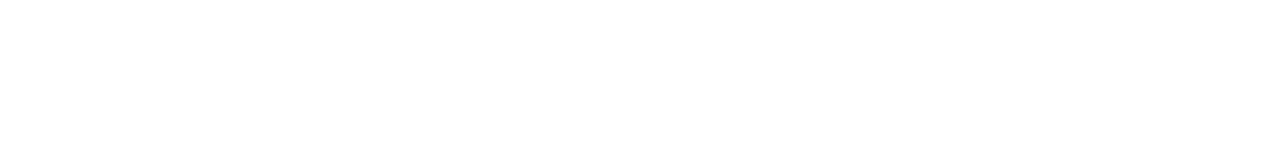
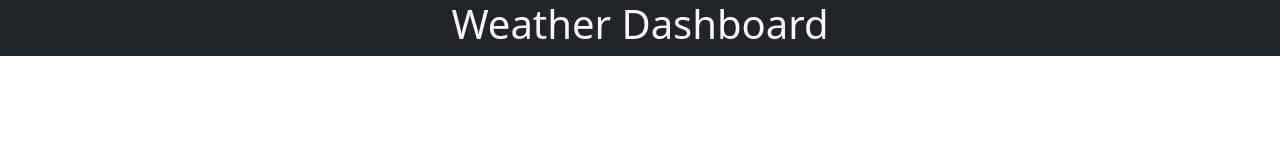
Before and after one commit to nicholascatalano/weather-dashboard, a plain HTML site: page index.html in a window 1280 px wide. Drawn offline with nearby package versions, Linux system fonts and the light colour scheme.

Commit message:
added header and styled with bootstrap

```diff
--- a/index.html
+++ b/index.html
@@ -14,6 +14,11 @@
     <title>Weather Dashboard</title>
   </head>
   <body>
+    <header class="header">
+      <div class="header-container d-flex justify-content-center bg-dark">
+        <h1 class="h1 text-light">Weather Dashboard</h1>
+      </div>
+    </header>
     <script
       src="https://cdnjs.cloudflare.com/ajax/libs/dayjs/1.11.10/dayjs.min.js"
       integrity="sha512-FwNWaxyfy2XlEINoSnZh1JQ5TRRtGow0D6XcmAWmYCRgvqOUTnzCxPc9uF35u5ZEpirk1uhlPVA19tflhvnW1g=="
```
